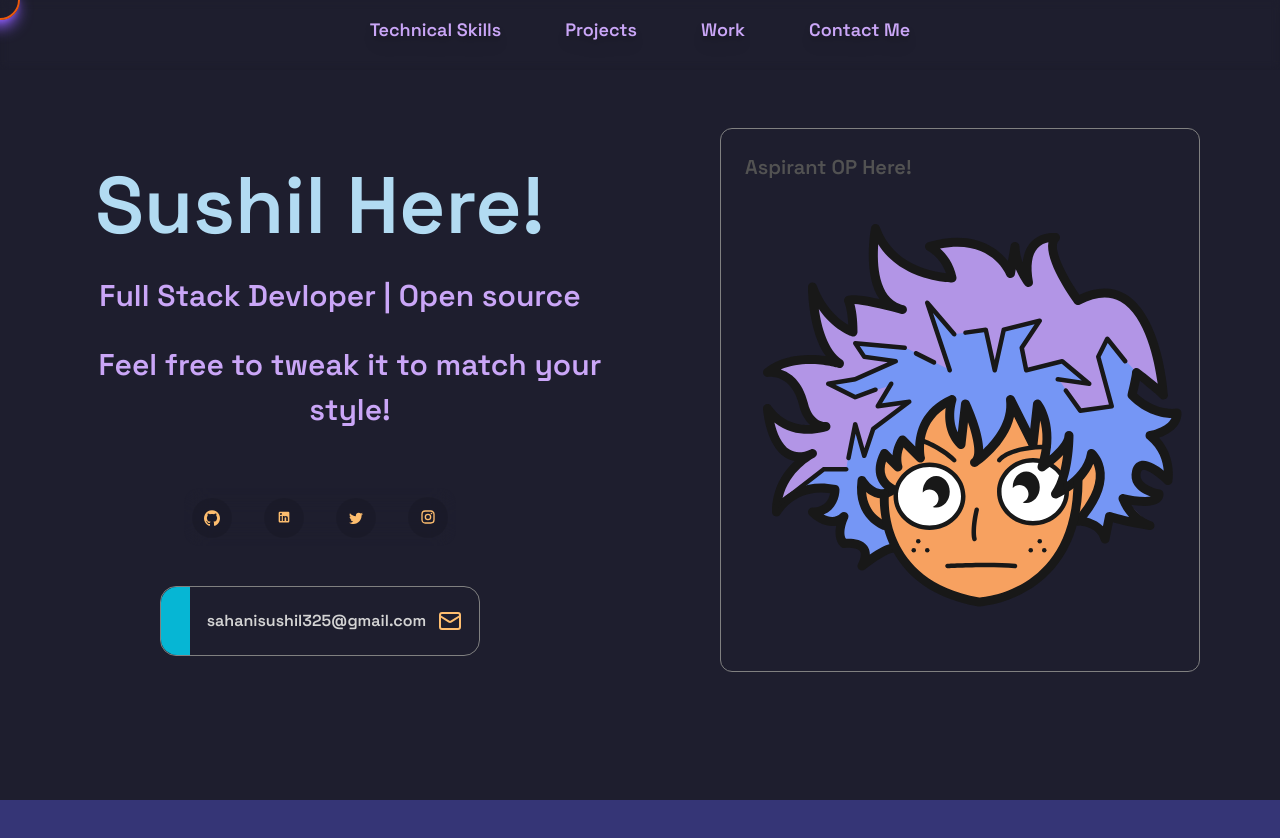
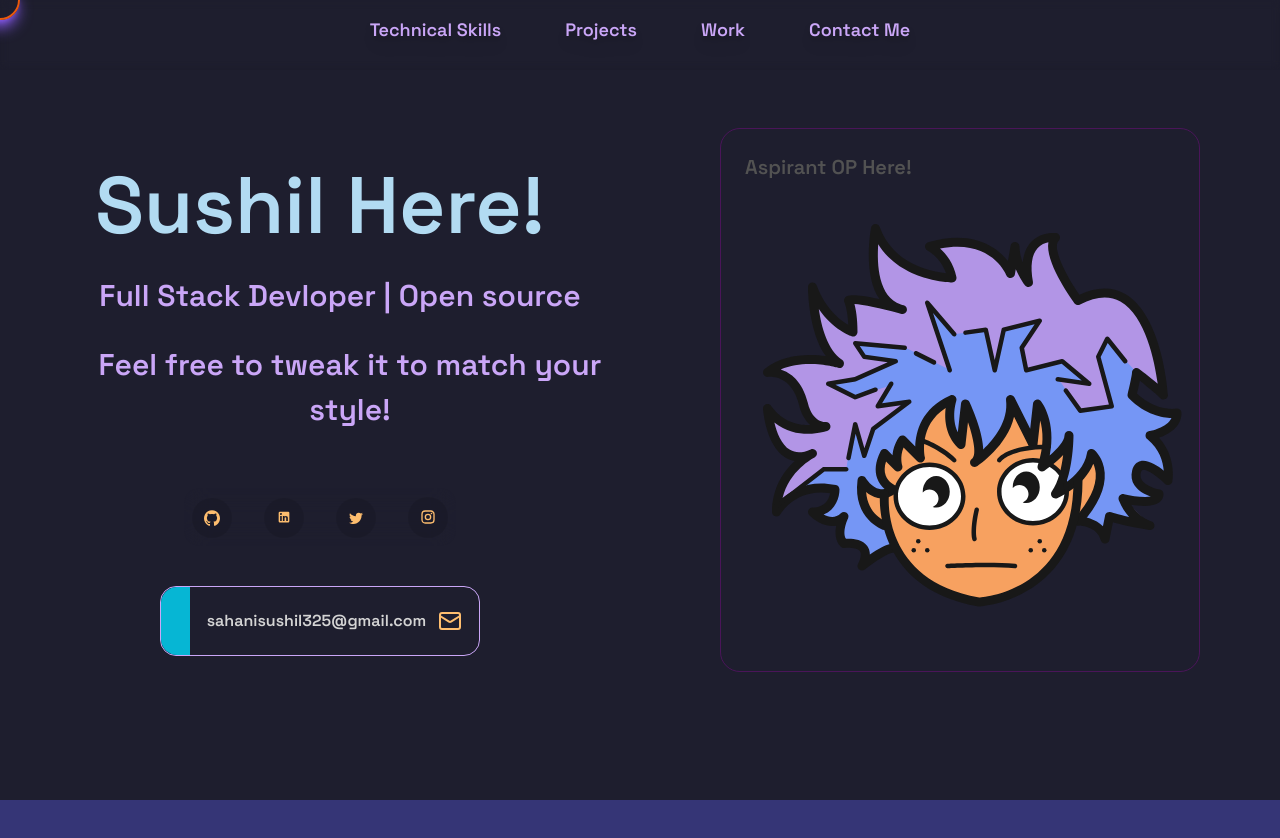
Before and after one commit to sushil016/portfolio.sushil, a Next.js app: page / in a window 1280 px wide. Shown: the top 838 px of the page. Built offline with nearby package versions, Linux system fonts and the light colour scheme.

Commit message:
added animation 2

```diff
--- a/src/app/globals.css
+++ b/src/app/globals.css
@@ -5,6 +5,16 @@
 :root {
   --background: #ffffff;
   --foreground: #171717;
+  --gradient: conic-gradient(
+    from 90deg at 50% 50%,
+    rgb(251, 55, 60),
+    rgba(252, 114, 28, 1),
+    rgba(255, 220, 0, 1),
+    rgba(27, 206, 255, 1),
+    rgba(42, 107, 255, 1),
+    rgba(217, 41, 255, 1),
+    rgba(255, 10, 92, 1)
+  );
 }
 
 @media (prefers-color-scheme: dark) {
@@ -151,6 +161,29 @@ body {
   }
 }
 
-.border{
-  border: 1px solid gray;
+.borderone{
+
+
+  --start: 0;
+  border-radius:1px;
+  border-radius:20px;
+  border:1px solid rgba(82, 20, 97, 0.858);
+  transition: border-color 0.3s ease-in-out;
 }
+
+.border::before {
+
+  border: 1px solid transparent;
+
+  mask: linear-gradient(#0000, #0000), conic-gradient(from calc((
+              var(--start) - (20 * 1.1)
+            ) * 1deg), #ffffff1f 0deg, white, #ffffff00 100deg);
+  mask-composite: intersect;
+  mask-clip: padding-box, border-box;
+  opacity: 0;
+  transition: 0.5s ease;
+}
+
+.borderneutral{
+  border: 1px solid #CAA6F7
+}
--- a/src/components/EmailComponent.tsx
+++ b/src/components/EmailComponent.tsx
@@ -5,7 +5,7 @@ import React from "react";
 const EmailComponent = () => {
   return (
     <>
-      <div className="flex bg-three w-[320px] h-[70px] mt-10 border rounded-2xl">
+      <div className="flex bg-three w-[320px] h-[70px] mt-10 borderneutral rounded-2xl">
         <div className="w-8 h-full bg-blueColor overflow-hidden rounded-l-2xl"></div>
         <div className="flex justify-center w-full items-center gap-3">
         <div className="text-neutral-300 hover:text-neutral-400 transition-colors duration-200">
--- a/src/components/profile.tsx
+++ b/src/components/profile.tsx
@@ -7,7 +7,7 @@ import { CardBody, CardContainer, CardItem } from "./ui/3d-card";
 export function ThreeDCardDemo() {
   return (
     <CardContainer className="inter-var">
-      <CardBody className=" relative group/card  dark:hover:shadow-2xl dark:hover:shadow-emerald-500/[0.1] dark:bg-black dark:border-white/[0.2] border w-auto sm:w-[30rem] h-auto rounded-xl p-6  ">
+      <CardBody className=" relative group/card  dark:hover:shadow-2xl dark:hover:shadow-emerald-500/[0.1] dark:bg-black dark:border-white/[0.2] borderone w-auto sm:w-[30rem] h-auto rounded-xl p-6  ">
         <CardItem
           translateZ="50"
           className="text-xl font-bold text-neutral-600 dark:text-white"
```
